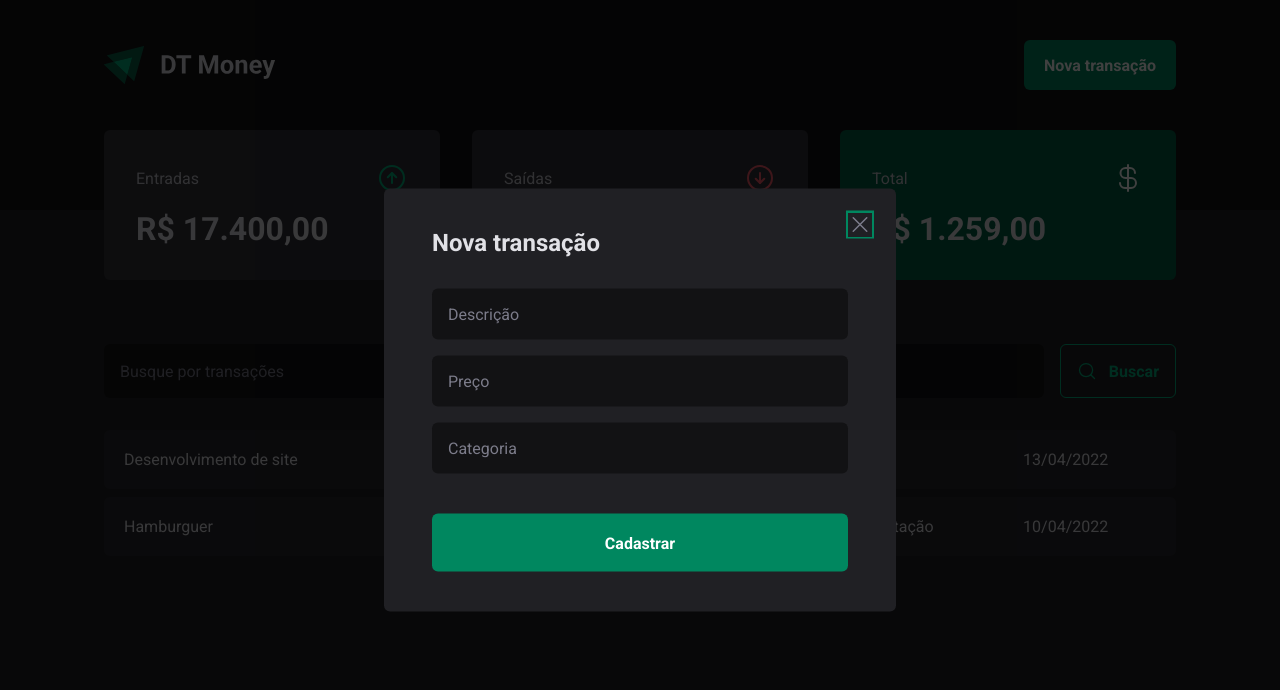
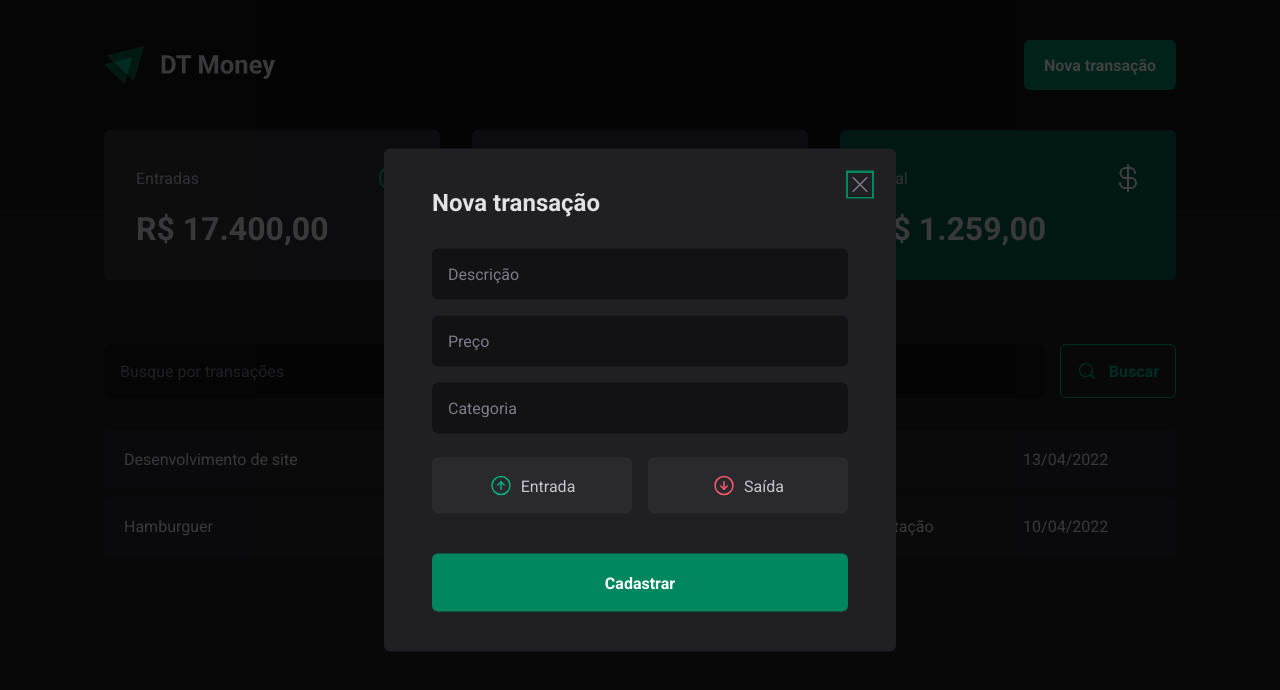
Before and after one commit to eddyzera/dt-money-ignite, a React (Vite) app: page / in a window 1280 px wide. Both pictures are taken after a click on the button "Nova transação". Shown: the top 690 px of the page. Built offline with nearby package versions, Linux system fonts and the light colour scheme.

Commit message:
feat: created Radio Group component

```diff
--- a/package.json
+++ b/package.json
@@ -10,6 +10,7 @@
   },
   "dependencies": {
     "@radix-ui/react-dialog": "^1.0.2",
+    "@radix-ui/react-radio-group": "^1.1.1",
     "phosphor-react": "^1.4.1",
     "react": "^18.2.0",
     "react-dom": "^18.2.0",
--- a/src/components/NewTransactionsModal/NewTransactionsModal.tsx
+++ b/src/components/NewTransactionsModal/NewTransactionsModal.tsx
@@ -1,7 +1,7 @@
 import React from 'react'
 import * as Dialog from '@radix-ui/react-dialog'
-import { CloseButton, Content, Overlay } from './styles'
-import { X } from 'phosphor-react'
+import { CloseButton, Content, Overlay, TransactionType, TransactionTypeButton } from './styles'
+import { ArrowCircleDown, ArrowCircleUp, X } from 'phosphor-react'
 
 export const NewTransactionsModal: React.FunctionComponent = () => {
   return (
@@ -16,7 +16,16 @@
           <input type="text" placeholder="Descrição" required />
           <input type="number" placeholder="Preço" required />
           <input type="number" placeholder="Categoria" required />
-
+          <TransactionType>
+            <TransactionTypeButton variant="income" value="income">
+              <ArrowCircleUp size={24} />
+              Entrada
+            </TransactionTypeButton>
+            <TransactionTypeButton variant="outcome" value="outcome">
+              <ArrowCircleDown size={24} />
+              Saída
+            </TransactionTypeButton>
+          </TransactionType>
           <button type="submit">Cadastrar</button>
         </form>
       </Content>
--- a/src/components/NewTransactionsModal/styles.ts
+++ b/src/components/NewTransactionsModal/styles.ts
@@ -1,5 +1,6 @@
 import styled from 'styled-components'
 import * as Dialog from '@radix-ui/react-dialog'
+import * as RadioGroup from '@radix-ui/react-radio-group'
 
 export const Overlay = styled(Dialog.Overlay)`
   position: fixed;
@@ -69,3 +70,44 @@
   line-height: 0;
   color: ${props => props.theme['gray-500']};
 `
+
+export const TransactionType = styled(RadioGroup.Root)`
+  display: grid;
+  grid-template-columns: repeat(2, 1fr);
+  gap: 1rem;
+  margin-top: 0.5rem;
+`
+
+interface TransactionTypeButtonProps {
+  variant?: 'income' | 'outcome'
+}
+
+export const TransactionTypeButton = styled(RadioGroup.Item)<TransactionTypeButtonProps>`
+  background-color: ${props => props.theme['gray-700']};
+  padding: 1rem;
+  display: flex;
+  align-items: center;
+  justify-content: center;
+  gap: 0.5rem;
+  border-radius: 6px;
+  cursor: pointer;
+  border: 0;
+  color: ${props => props.theme['gray-300']};
+
+  svg {
+    color: ${props => props.variant === "income" ? props.theme['green-300'] : props.theme['red-300']}
+  }
+
+  &[data-state="unchecked"]:hover {
+    background-color: ${props => props.theme['gray-600']};
+  }
+
+  &[data-state="checked"] {
+    color: ${props => props.theme["white"]};
+    background-color: ${props => props.variant === "income" ? props.theme['green-500'] : props.theme['red-500']};
+
+    svg {
+      color: ${props => props.theme["white"]};
+    }
+  }
+`
```
Also changed, not shown: 1 other file (tests, documents, lock files or other folders).
